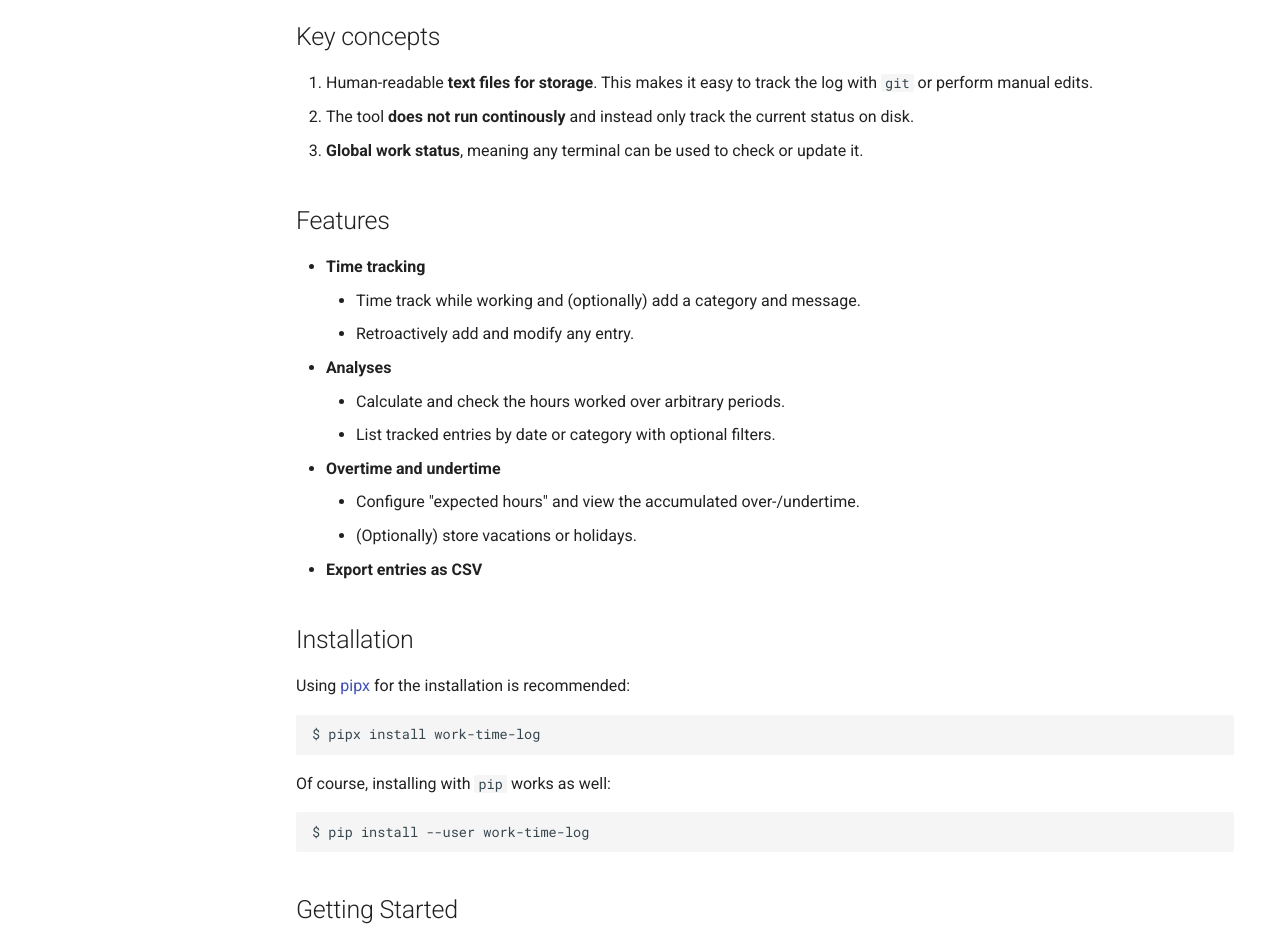
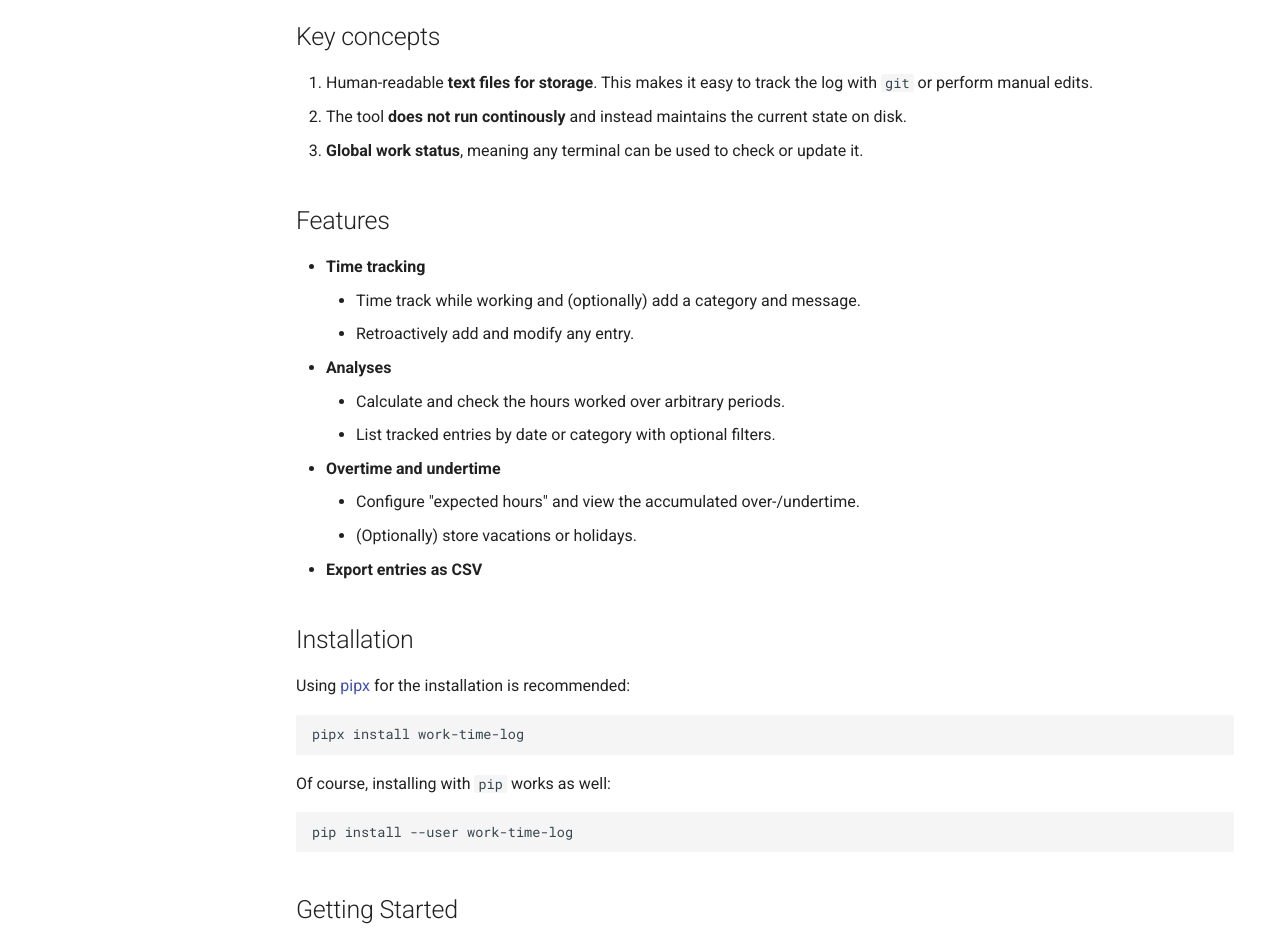
Before and after one commit to vauhochzett/work-docs, an MkDocs documentation site: the page built from docs/index.md, in a window 1280 px wide and 1400 px high. Shown: the part 418-1347 px from the top of the window. Built offline with MkDocs 1.6.1 and Material for MkDocs 9.7.7, drawn with Linux system fonts in a browser that asks for light colours.

Commit message:
Small fixes on homepage

````diff
--- a/docs/index.md
+++ b/docs/index.md
@@ -13,7 +13,7 @@
 ## Key concepts
 
 1. Human-readable **text files for storage**. This makes it easy to track the log with `git` or perform manual edits.
-2. The tool **does not run continously** and instead only track the current status on disk.
+2. The tool **does not run continously** and instead maintains the current state on disk.
 3. **Global work status**, meaning any terminal can be used to check or update it.
 
 ## Features
@@ -34,13 +34,13 @@
 Using [pipx](https://pypa.github.io/pipx/) for the installation is recommended:
 
 ```
-$ pipx install work-time-log
+pipx install work-time-log
 ```
 
 Of course, installing with `pip` works as well:
 
 ```
-$ pip install --user work-time-log
+pip install --user work-time-log
 ```
 
 ## Getting Started
````
